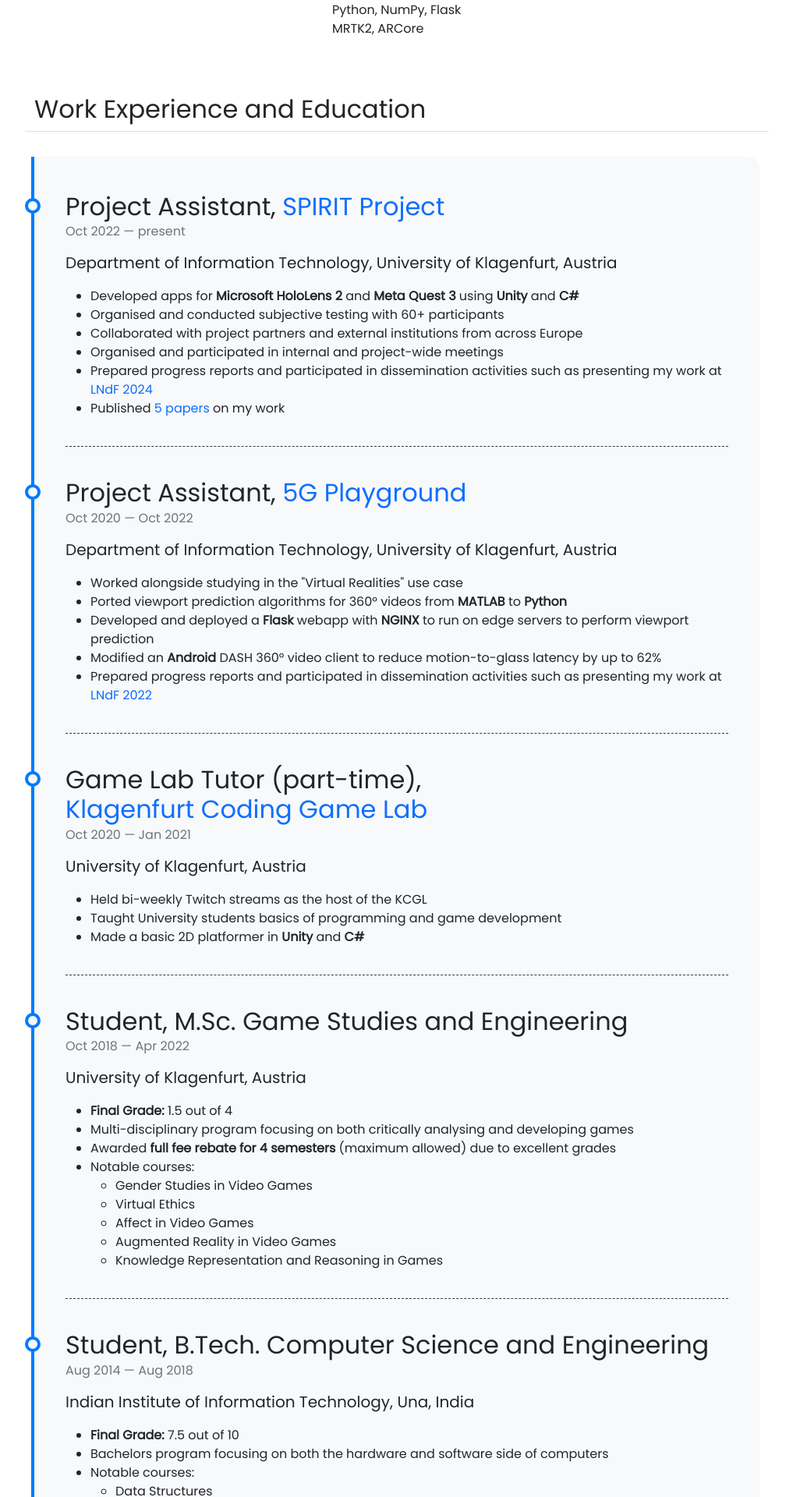
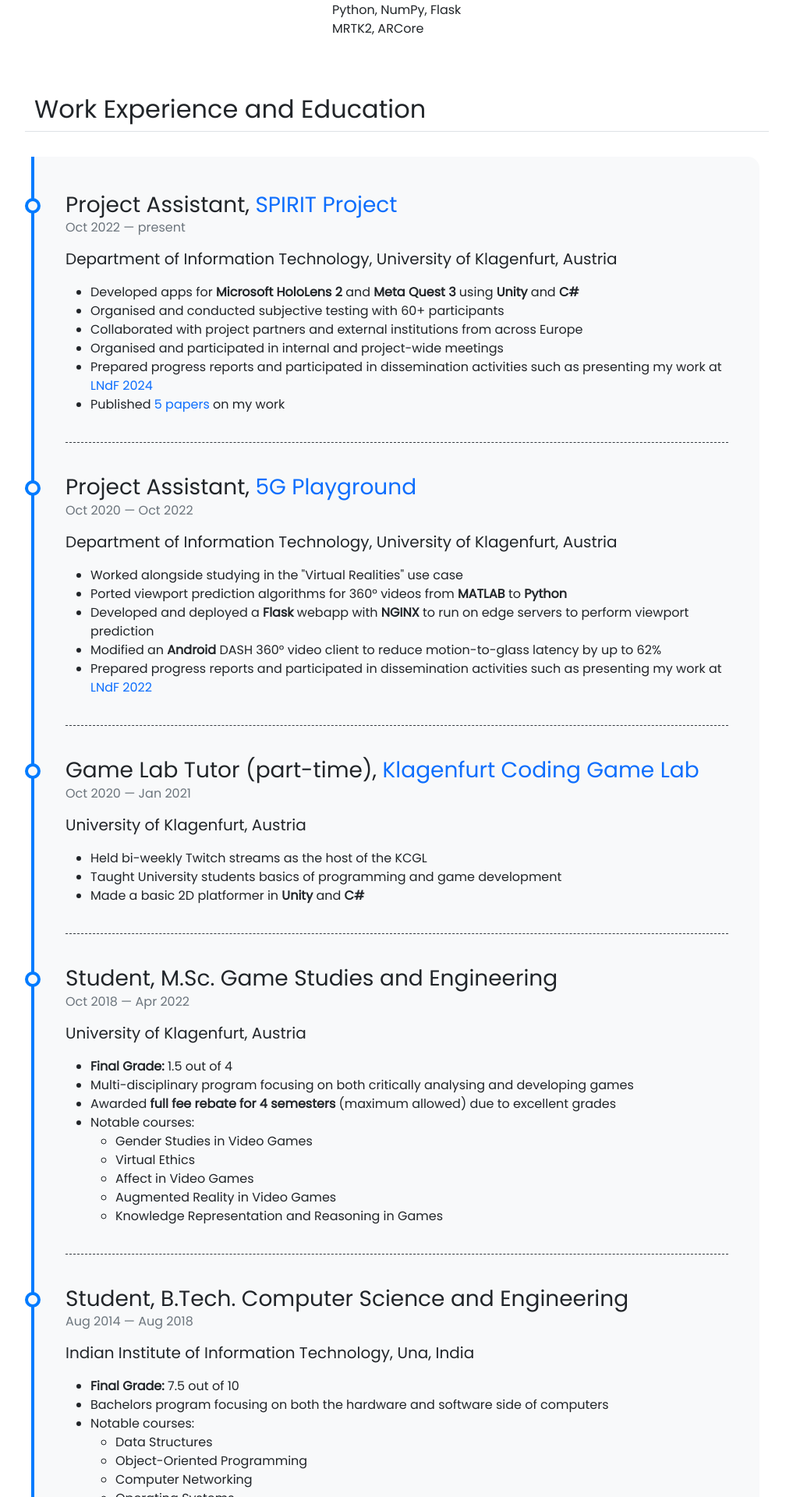
Before and after one commit to shivivats/shivivats.github.io, a Jekyll site: the page built from pages/about.md, in a window 1280 px wide. Shown: the part 1151-3071 px from the top of the page at 78% size, without its empty margins (131-1148 px from the left). Built offline with Jekyll 4.4.1, drawn with Linux system fonts in a browser that asks for light colours; emoji names are drawn with the system emoji font.

Commit message:
formatting change in timeline

```diff
--- a/_includes/about/timeline.html
+++ b/_includes/about/timeline.html
@@ -1,13 +1,13 @@
 <div class="col mt-4">
   <div class="timeline-body bg-themed">
     {% for item in site.data.timeline %}
-      <div class="timeline-item">
-        <div class="content">
-          <h2>{{ item.title }}</h2>
-          <h6 class="date">{{ item.from }} — {{ item.to }}</h6>
-          <p>{{ item.description }}</p>
-        </div>
+    <div class="timeline-item">
+      <div class="content">
+        <h3>{{ item.title }}</h3>
+        <h6 class="date">{{ item.from }} — {{ item.to }}</h6>
+        <p>{{ item.description }}</p>
       </div>
+    </div>
     {% endfor %}
   </div>
 </div>
```
